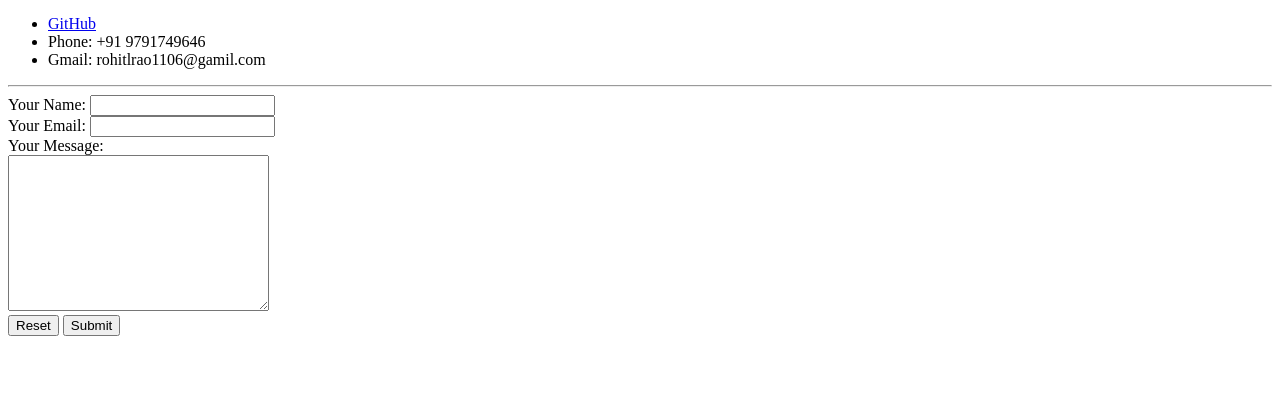
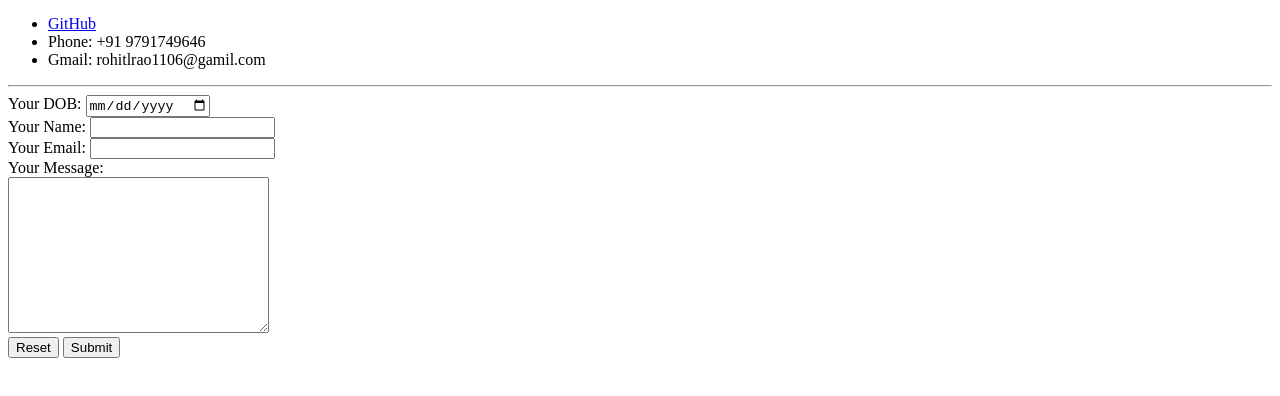
Before and after one commit to rohitrao11/Rohit-L-Rao, a plain HTML site: page contact.html in a window 1280 px wide. Shown: the part 44-440 px from the top of the page. Drawn offline with Linux system fonts and the light colour scheme.

Commit message:
Add forms

```diff
--- a/contact.html
+++ b/contact.html
@@ -13,6 +13,8 @@
     </ul>
     <hr>
     <form action="mailto:rohitlrao1106@gmail.com" method="post" enctype="text/plain">
+        <label>Your DOB:</label>
+        <input type="date" name="yourDOB" value=""><br>
         <label>Your Name:</label>
         <input type="text" name="yourName" value=""><br>
         <label>Your Email:</label>
```
